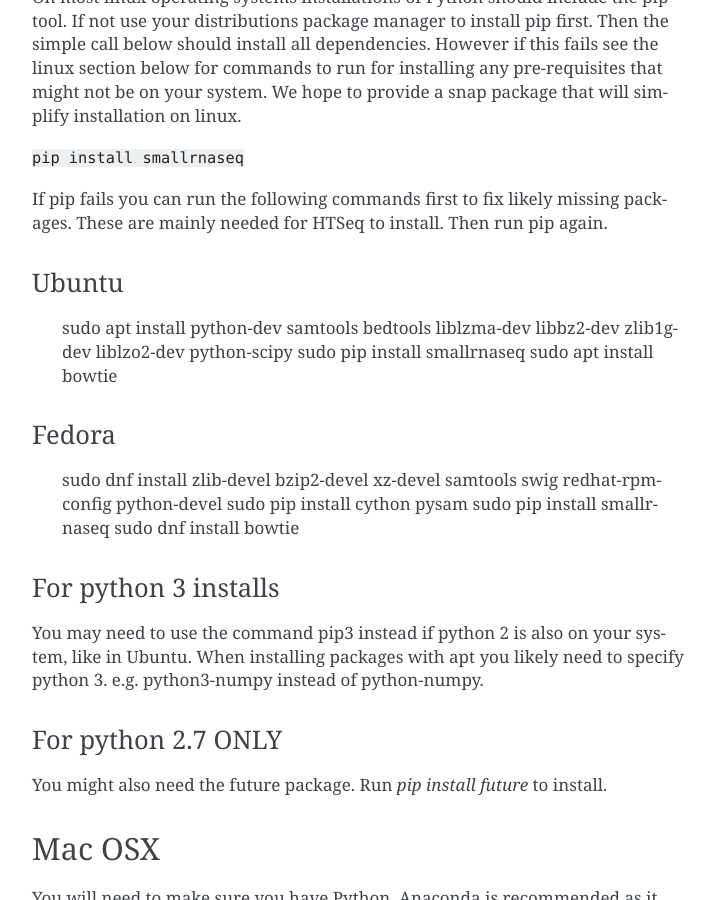
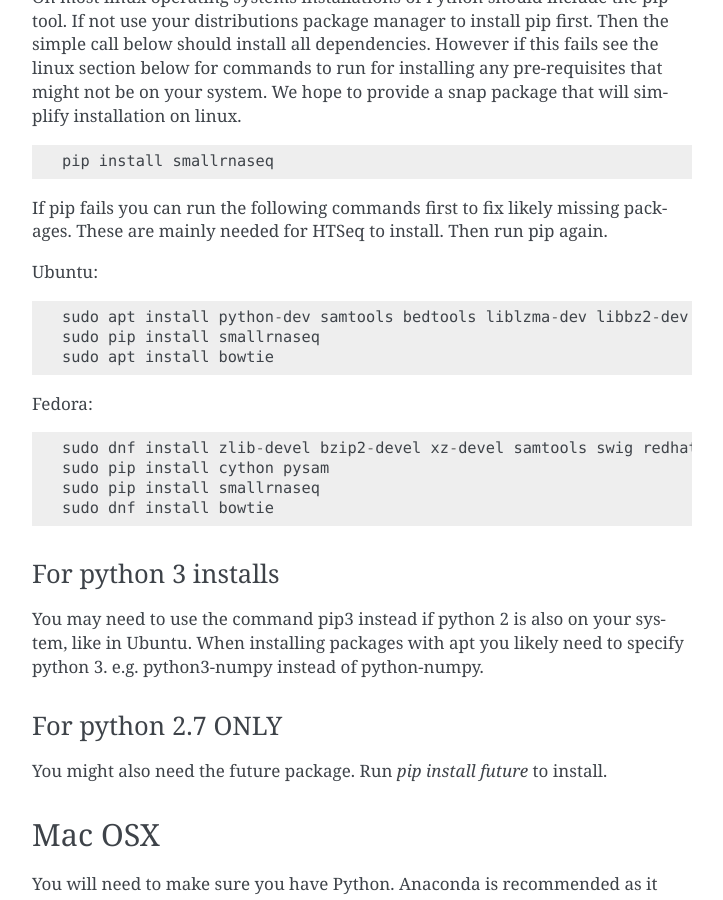
Before and after one commit to dmnfarrell/smallrnaseq, a Sphinx documentation site: the page built from doc/source/description.rst, in a window 1280 px wide and 900 px high, scrolled down 1758 px. Shown: the whole window, without its empty margins (388-1111 px from the left). Built offline with Sphinx 7.4.7, drawn with Linux system fonts in a browser that asks for light colours.

Commit message:
mpl tk fix

```diff
--- a/doc/source/description.rst
+++ b/doc/source/description.rst
@@ -65,21 +65,19 @@
 call below should install all dependencies. However if this fails see the linux section
 below for commands to run for installing any pre-requisites that might not be on your
 system. We hope to provide a snap package that will simplify installation on linux.
-
-``pip install smallrnaseq``
+::
+  pip install smallrnaseq
 
 If pip fails you can run the following commands first to fix likely missing packages.
 These are mainly needed for HTSeq to install. Then run pip again.
 
-Ubuntu
-++++++
+Ubuntu::
 
     sudo apt install python-dev samtools bedtools liblzma-dev libbz2-dev zlib1g-dev liblzo2-dev python-scipy
     sudo pip install smallrnaseq
     sudo apt install bowtie
 
-Fedora
-++++++
+Fedora::
 
     sudo dnf install zlib-devel bzip2-devel xz-devel samtools swig redhat-rpm-config python-devel
     sudo pip install cython pysam
```
Also changed, not shown: 2 other files.
